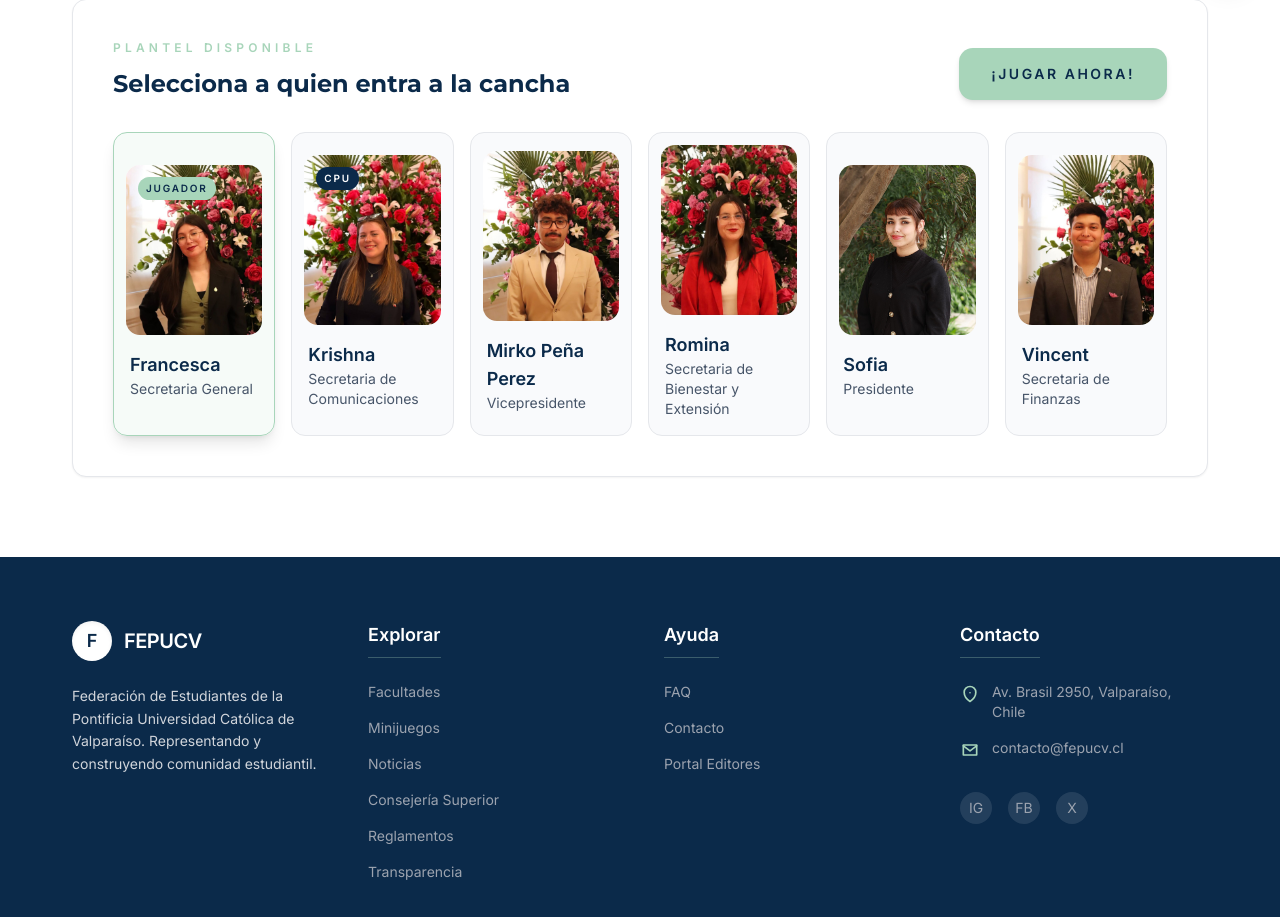
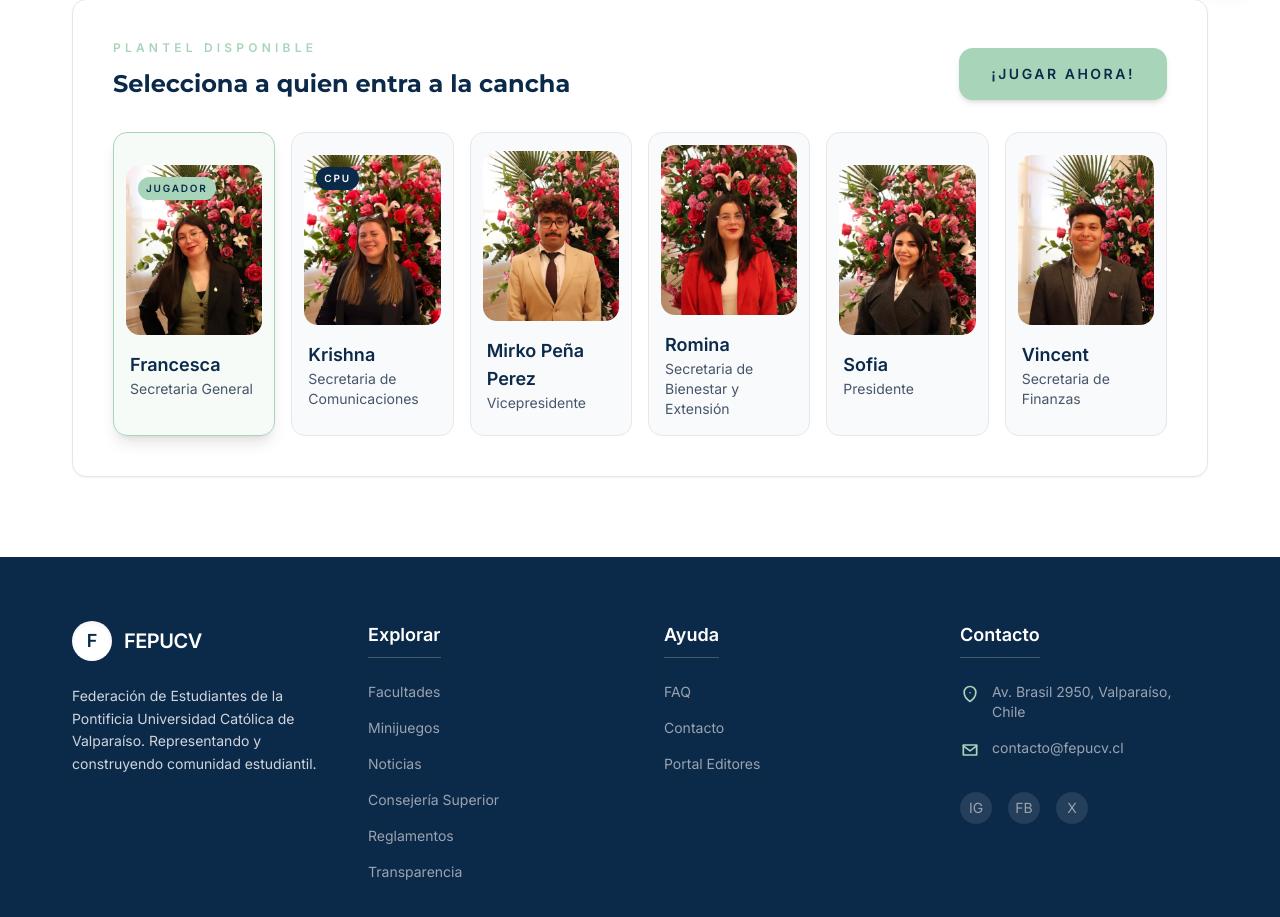
Before and after one commit to Fourdath/PaginaWebFepucv, a React (Vite) app: page /minijuegos in a window 1280 px wide. Shown: the part 801-1718 px from the top of the page. Built offline with nearby package versions, Linux system fonts and the light colour scheme.

Commit message:
Actualizar fotografía de Sofía en el minijuego (#6)
Usa la fotografía vigente de Sofía en el plantel del minijuego.

```diff
--- a/src/minijuegos/futbol-fepucv/characters.ts
+++ b/src/minijuegos/futbol-fepucv/characters.ts
@@ -5,6 +5,6 @@ export const CHARACTERS: Character[] = [
   { id: 2, name: 'Krishna', role: 'Secretaria de Comunicaciones', img: '/img/mesa/krishna_marambio.jpeg' },
   { id: 3, name: 'Mirko Peña Perez', role: 'Vicepresidente', img: '/img/mesa/mirko_pena.jpeg' },
   { id: 4, name: 'Romina', role: 'Secretaria de Bienestar y Extensión', img: '/img/mesa/romina_farias.jpeg' },
-  { id: 5, name: 'Sofia', role: 'Presidente', img: '/img/facultades/Sofia_venegas.jpeg' },
+  { id: 5, name: 'Sofia', role: 'Presidente', img: '/img/mesa/sofia_venegas.jpeg' },
   { id: 6, name: 'Vincent', role: 'Secretaria de Finanzas', img: '/img/mesa/vincent_munos.jpeg' },
 ];
```
